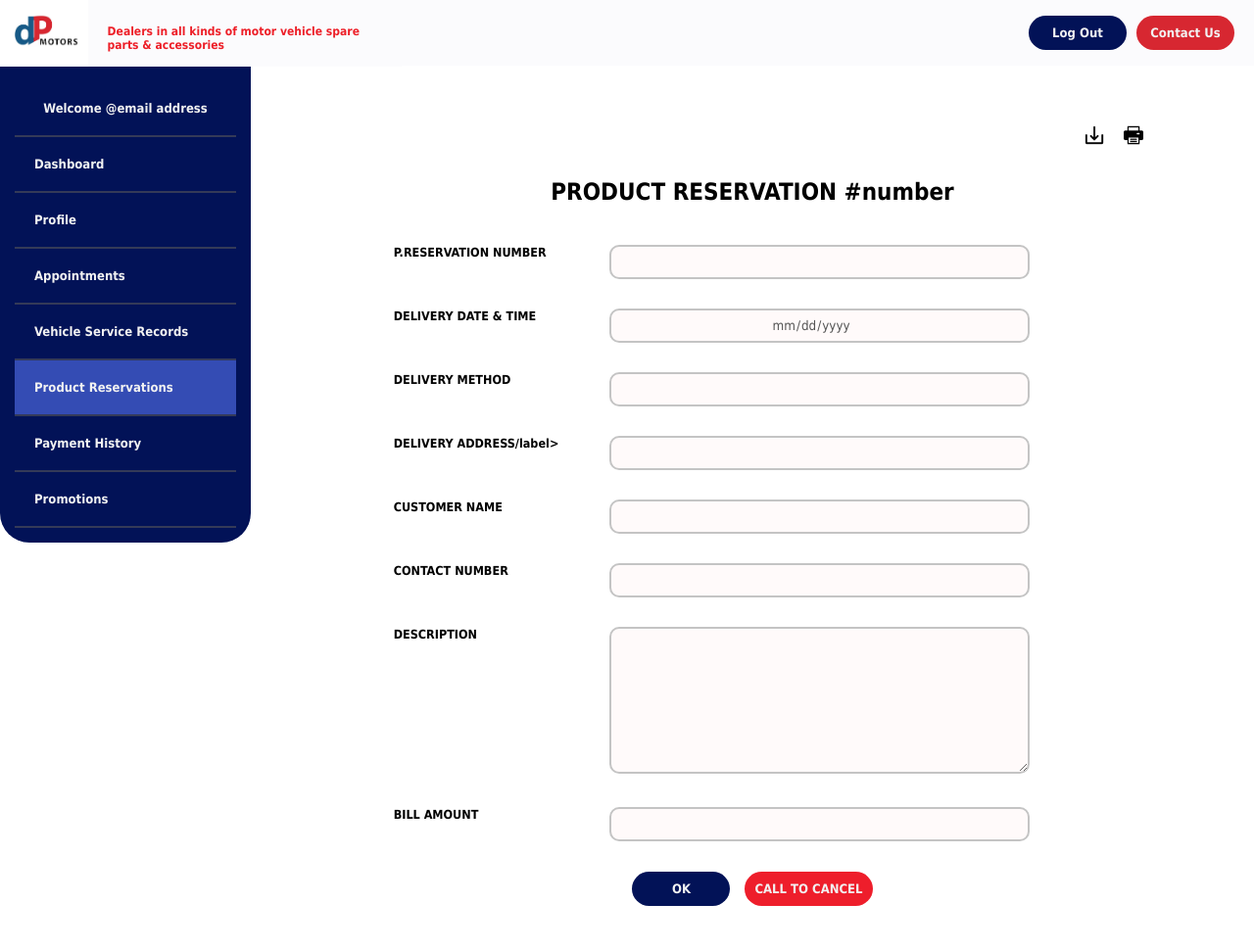
After one commit to kavisha-perera/IS2102-DPMotors, a PHP site: the page made by UI/customer product reservations/readPReservation.html in a window 1280 px wide. The commit adds this page. Shown: the whole page at 98% size. Run offline with PHP 8.4, Linux system fonts and the light colour scheme.

Commit message:
Created Customer Product Reservation UI
includes new folder "customer product reservations" inside "UI".

new folder contains, 2 html files.

changes made to customer.css file

```diff
--- /dev/null
+++ b/UI/customer product reservations/readPReservation.html
@@ -0,0 +1,172 @@
+<!DOCTYPE HTML>
+<html lang="en">
+<head>
+    <meta charset="utf-8">
+    <meta name="viewport" content="width=device-width, initial-scale=1.0"> <!--https://www.w3schools.com/css/css_rwd_viewport.asp-->
+    <link rel="stylesheet" href="../../css/main.css">
+	<title>customer read service record</title>
+</head>
+<body>
+
+    <div class="row r1">
+        <div class="col-13">
+            <img src="../../images/logo.png" class="navLogo">
+        </div>
+        <div class="col-nav">
+            <h4 class="navSlogan">Dealers in all kinds of motor vehicle spare parts & accessories</h4>
+        </div>
+        <div class="col-14 navbar">
+            <button class="navButton"> Log Out </button>
+            <button class="navButton contact"> Contact Us </button>
+        </div>
+    </div>
+
+    <!-- Start of Dropdown for screens with width less than 800px-->
+                    <div class="row r2">
+                        <div class="col-2 sideNav-dropdown" >
+                                <img src="../../images/dropdown.svg" class="dropButton">
+                                <div class="dropdown-content">
+                                    <a href="#"> Dashboard </a>
+                                    <a href="#"> Profile </a>
+                                    <a href="#"> Appointments </a>
+                                    <a href="#"> Vehicle Service Records </a>
+                                    <a href="#"  class="active"> Product Reservations </a>
+                                    <a href="#"> Payment History </a>
+                                    <a href="#"> Promotions </a>
+                                </div>
+                        </div>
+                        <div class="col-10 smallWel">
+                            <p> Welcome @email address</p>
+                        </div>
+                    </div>
+    <!--End of Dropdown for screens with width less than 800px-->
+
+    <div class="row r3">
+        <div class="col-15 sideNav">
+            <p> Welcome @email address</p> <hr>
+                <a href="#"> Dashboard </a> <hr>
+                <a href="#"> Profile </a> <hr>
+                <a href="#"> Appointments </a> <hr>
+                <a href="#"> Vehicle Service Records </a> <hr>
+                <a href="#"  class="active"> Product Reservations </a> <hr>
+                <a href="#"> Payment History </a> <hr>
+                <a href="#"> Promotions </a> <hr>
+        </div>
+
+        <div class="col-16 content">
+            <!--main content here-->
+
+            <!--div container for customer to hold customer profile details form-->
+            <div class="col-12 ProfileContainer">
+
+                <div class="row r3-1">
+                    <div class="col-9 saveIcon-null"><!--blank column with 75%width--></div>
+                    <div class="col-3 saveIcon-main">
+                        <img src="../../images/tableIcons/download.png" class="saveIcon">
+                        <img src="../../images/tableIcons/printing.png" class="saveIcon">
+                    </div>
+                </div>
+
+                <div class="row r3-1">
+                    <div class="col-12">
+                        <h2 class="title"><b>PRODUCT RESERVATION #number</b><h2></h2>
+                    </div>
+                </div>
+
+                <!--start of form to get details-->
+                <form action="pReservation.php" method="GET">
+
+                <div class="row r3-2">
+                    <div class="col-4 BookAppLabel">
+                        <label>P.RESERVATION NUMBER </label>
+                    </div>
+                    <div class="col-8 BookAppForm">
+                        <input type="text" class="serviceApp" name="productResNo" disabled>
+                    </div>
+                </div>
+                <div class="row">
+                    <div class="col-4 BookAppLabel">
+                        <label>DELIVERY DATE & TIME</label>
+                    </div>
+                    <div class="col-8 BookAppForm">
+                        <input type="date" class="serviceApp" name="deliveryDateTime" disabled>
+                    </div>
+                </div>
+                <div class="row">
+                    <div class="col-4 BookAppLabel">
+                        <label>DELIVERY METHOD</label>
+                    </div>
+                    <div class="col-8 BookAppForm">
+                        <input type="text" class="serviceApp" name="deliveryMethod" disabled>
+                    </div>
+                </div>
+                <div class="row">
+                    <div class="col-4 BookAppLabel">
+                        <label>DELIVERY ADDRESS/label>
+                    </div>
+                    <div class="col-8 BookAppForm">
+                        <input type="text" class="serviceApp" name="deliveryAddress" disabled>
+                    </div>
+                </div>
+                <div class="row">
+                    <div class="col-4 BookAppLabel">
+                        <label>CUSTOMER NAME</label>
+                    </div>
+                    <div class="col-8 BookAppForm">
+                        <input type="text" class="serviceApp" name="resCusName" disabled>
+                    </div>
+                </div>
+                <div class="row">
+                    <div class="col-4 BookAppLabel">
+                        <label>CONTACT NUMBER</label>
+                    </div>
+                    <div class="col-8 BookAppForm">
+                        <input type="text" class="serviceApp" name="resContactNo" disabled>
+                    </div>
+                </div>
+                <div class="row">
+                    <div class="col-4 BookAppLabel">
+                        <label>DESCRIPTION</label>
+                    </div>
+                    <div class="col-8 BookAppForm">
+                        <textarea class="serviceApp tableTextarea" name="pResDescription" disabled> </textarea>
+                    </div>
+                </div>
+                <div class="row">
+                    <div class="col-4 BookAppLabel">
+                        <label>BILL AMOUNT</label>
+                    </div>
+                    <div class="col-8 BookAppForm">
+                        <input type="text" class="serviceApp" name="resBillAmount" disabled>
+                    </div>
+                </div>
+                <div class="row formspacing">
+                    <div class="col-12">
+                        <button class="navButton"> OK </button>
+                        <button type="submit" class="navButton calltoCancel">CALL TO CANCEL</button>
+                    </div>
+                </div>
+
+                </form>
+
+
+        </div>
+    </div>
+
+
+
+
+
+ <!--   <footer>
+        <div class="row">
+            <div class="col-12">
+                <h4>CONTACT</h4><br>
+                <p>1088, 1 Battaramulla, Pannipitiya Rd, Battaramulla 10120 </p>
+                011 2XXXXXX | 07X XXXXXXX </p>
+                dpmotors@gmail.com</p>
+            </div>
+        </div>
+    </footer> -->
+
+</body>
+</html>
--- a/css/customer.css
+++ b/css/customer.css
@@ -31,7 +31,7 @@ select option{
     font-size: 11px;
 }
 
-.payButton{
+.payButton, .calltoCancel{
     background-color: #EE1E2B;
     width: fit-content;
 }
```
Also changed, not shown: UI/customer product reservations/viewPReservationList.html (added, +117 -0 lines).
